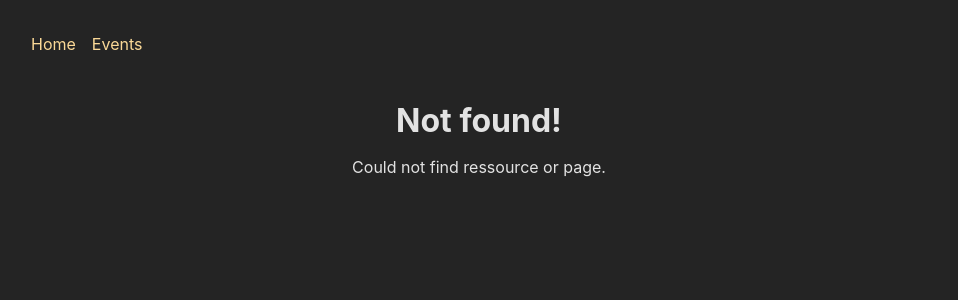
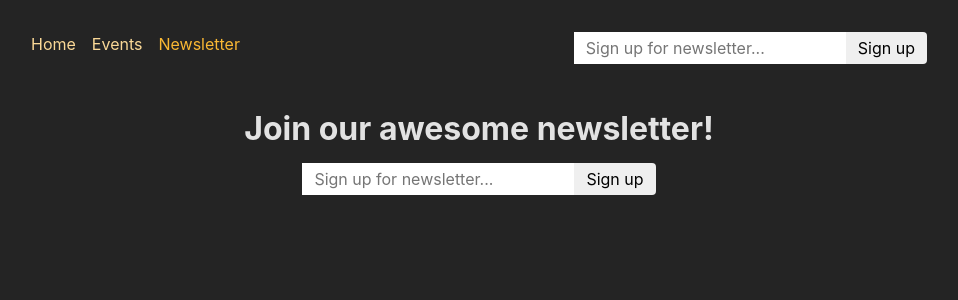
Before and after one commit to LuigiG34/react-routing-advanced, a React (Create React App) app in the folder frontend/: page /newsletter in a window 1280 px wide. Before the commit this address had no page. Shown: the top 300 px of the page, without its empty margins (161-1119 px from the left). Built offline with nearby package versions, Linux system fonts and the light colour scheme.

Commit message:
Behind the scenes work with useFetcher()

```diff
--- a/frontend/src/App.js
+++ b/frontend/src/App.js
@@ -1,34 +1,67 @@
-import {createBrowserRouter, RouterProvider} from "react-router-dom";
+import { RouterProvider, createBrowserRouter } from 'react-router-dom';
 
-import HomePage from "./pages/HomePage";
-import EventsPage, { loader as eventsLoader } from "./pages/EventsPage";
-import EventDetailPage, {action as deleteEventAction, loader as eventsDetailLoader} from "./pages/EventDetailPage";
-import NewEventPage from "./pages/NewEventPage";
-import EditEventPage from "./pages/EditEventPage";
-import RootLayout from "./pages/Root";
-import EventsRootLayout from "./pages/EventsRoot";
-import ErrorPage from "./pages/Error";
-import { action as manipulateEventAction } from "./components/EventForm";
+import EditEventPage from './pages/EditEvent';
+import ErrorPage from './pages/Error';
+import EventDetailPage, {
+    loader as eventDetailLoader,
+    action as deleteEventAction,
+} from './pages/EventDetail';
+import EventsPage, { loader as eventsLoader } from './pages/Events';
+import EventsRootLayout from './pages/EventsRoot';
+import HomePage from './pages/Home';
+import NewEventPage from './pages/NewEvent';
+import RootLayout from './pages/Root';
+import { action as manipulateEventAction } from './components/EventForm';
+import NewsletterPage, { action as newsletterAction } from './pages/Newsletter';
 
 const router = createBrowserRouter([
-    { path: "/", element: <RootLayout />,
+    {
+        path: '/',
+        element: <RootLayout />,
         errorElement: <ErrorPage />,
         children: [
             { index: true, element: <HomePage /> },
-            { path: "events", element: <EventsRootLayout />,
+            {
+                path: 'events',
+                element: <EventsRootLayout />,
                 children: [
-                    { index: true, element: <EventsPage />, loader: eventsLoader },
-                    { path: ':id', loader: eventsDetailLoader, id: "event-detail", children: [
-                            { index: true, element: <EventDetailPage />, action: deleteEventAction },
-                            { path: "edit", element: <EditEventPage />, action: manipulateEventAction },
-                        ]
+                    {
+                        index: true,
+                        element: <EventsPage />,
+                        loader: eventsLoader,
                     },
-                    { path: "new", element: <NewEventPage />, action: manipulateEventAction },
-                ]
+                    {
+                        path: ':eventId',
+                        id: 'event-detail',
+                        loader: eventDetailLoader,
+                        children: [
+                            {
+                                index: true,
+                                element: <EventDetailPage />,
+                                action: deleteEventAction,
+                            },
+                            {
+                                path: 'edit',
+                                element: <EditEventPage />,
+                                action: manipulateEventAction,
+                            },
+                        ],
+                    },
+                    {
+                        path: 'new',
+                        element: <NewEventPage />,
+                        action: manipulateEventAction,
+                    },
+                ],
             },
-        ]
+            {
+                path: 'newsletter',
+                element: <NewsletterPage />,
+                action: newsletterAction,
+            },
+        ],
     },
-])
+]);
 
 function App() {
     return <RouterProvider router={router} />;
--- a/frontend/src/components/MainNavigation.js
+++ b/frontend/src/components/MainNavigation.js
@@ -1,5 +1,7 @@
+import { NavLink } from 'react-router-dom';
+
 import classes from './MainNavigation.module.css';
-import {NavLink} from "react-router-dom";
+import NewsletterSignup from './NewsletterSignup';
 
 function MainNavigation() {
   return (
@@ -7,13 +9,39 @@
         <nav>
           <ul className={classes.list}>
             <li>
-            <NavLink to="/" className={({isActive}) => isActive ? classes.active : undefined} end>Home</NavLink>
+              <NavLink
+                  to="/"
+                  className={({ isActive }) =>
+                      isActive ? classes.active : undefined
+                  }
+                  end
+              >
+                Home
+              </NavLink>
             </li>
             <li>
-            <NavLink to="/events" className={({isActive}) => isActive ? classes.active : undefined}>Events</NavLink>
+              <NavLink
+                  to="/events"
+                  className={({ isActive }) =>
+                      isActive ? classes.active : undefined
+                  }
+              >
+                Events
+              </NavLink>
+            </li>
+            <li>
+              <NavLink
+                  to="/newsletter"
+                  className={({ isActive }) =>
+                      isActive ? classes.active : undefined
+                  }
+              >
+                Newsletter
+              </NavLink>
             </li>
           </ul>
         </nav>
+        <NewsletterSignup />
       </header>
   );
 }
--- /dev/null
+++ b/frontend/src/components/NewsletterSignup.js
@@ -0,0 +1,27 @@
+import classes from './NewsletterSignup.module.css';
+import {useFetcher} from "react-router-dom";
+import {useEffect} from "react";
+
+function NewsletterSignup() {
+    const fetcher = useFetcher();
+    const { data, state } = fetcher;
+
+    useEffect(() => {
+        if(state === 'idle' && data && data.message) {
+            window.alert(data.message);
+        }
+    }, [data, state]);
+
+    return (
+        <fetcher.Form method="post" action="/newsletter" className={classes.newsletter}>
+            <input
+                type="email"
+                placeholder="Sign up for newsletter..."
+                aria-label="Sign up for newsletter"
+            />
+            <button>Sign up</button>
+        </fetcher.Form>
+    );
+}
+
+export default NewsletterSignup;
--- /dev/null
+++ b/frontend/src/components/NewsletterSignup.module.css
@@ -0,0 +1,18 @@
+.newsletter input,
+.newsletter button {
+    font: inherit;
+    padding: 0.25rem 0.75rem;
+    border-radius: 0;
+    border: none;
+}
+
+.newsletter button {
+    border-top-right-radius: 4px;
+    border-bottom-right-radius: 4px;
+    cursor: pointer;
+}
+
+.newsletter button:hover {
+    background-color: var(--color-primary-300);
+    color: var(--color-gray-800);
+}
--- a/frontend/src/pages/EditEventPage.js
+++ b/frontend/src/pages/EditEvent.js
@@ -1,10 +1,10 @@
 import EventForm from "../components/EventForm";
 import {useRouteLoaderData} from "react-router-dom";
 
-function EditEventPage() {
+function EditEvent() {
     const data = useRouteLoaderData('event-detail');
 
     return <EventForm event={data.event} method='patch' />;
 }
 
-export default EditEventPage;
+export default EditEvent;
--- a/frontend/src/pages/EventDetailPage.js
+++ b/frontend/src/pages/EventDetail.js
@@ -1,13 +1,13 @@
 import {redirect, useRouteLoaderData} from "react-router-dom";
 import EventItem from "../components/EventItem";
 
-function EventDetailPage() {
+function EventDetail() {
     const data = useRouteLoaderData('event-detail');
 
     return <EventItem event={data.event} />;
 }
 
-export default EventDetailPage;
+export default EventDetail;
 
 export async function loader({request, params}) {
     const response = await fetch(`http://localhost:8080/events/${params.id}`);
--- a/frontend/src/pages/EventsPage.js
+++ b/frontend/src/pages/Events.js
@@ -1,7 +1,7 @@
 import EventsList from '../components/EventsList';
 import { useLoaderData  } from "react-router-dom";
 
-function EventsPage() {
+function Events() {
     const data = useLoaderData();
 
     // if(data.isError){
@@ -10,14 +10,10 @@
 
     const events = data.events;
 
-    return (
-        <>
-            <EventsList events={events} />
-        </>
-    );
+    return <EventsList events={events} />;
 }
 
-export default EventsPage;
+export default Events;
 
 export async function loader() {
     // You cannot use any eact hooks in a loader function
--- /dev/null
+++ b/frontend/src/pages/Home.js
@@ -0,0 +1,5 @@
+function Home() {
+    return <h1>HomePage</h1>;
+}
+
+export default Home;
--- a/frontend/src/pages/HomePage.js
+++ /dev/null
@@ -1,9 +0,0 @@
-function HomePage() {
-    return (
-        <>
-            <h1>HomePage</h1>
-        </>
-    )
-}
-
-export default HomePage;
--- a/frontend/src/pages/NewEventPage.js
+++ b/frontend/src/pages/NewEvent.js
@@ -1,7 +1,7 @@
 import EventForm from "../components/EventForm";
 
-function NewEventPage() {
+function NewEvent() {
     return <EventForm method='post' />;
 }
 
-export default NewEventPage;
+export default NewEvent;
--- /dev/null
+++ b/frontend/src/pages/Newsletter.js
@@ -0,0 +1,21 @@
+import NewsletterSignup from '../components/NewsletterSignup';
+import PageContent from '../components/PageContent';
+
+function NewsletterPage() {
+    return (
+        <PageContent title="Join our awesome newsletter!">
+            <NewsletterSignup />
+        </PageContent>
+    );
+}
+
+export default NewsletterPage;
+
+export async function action({ request }) {
+    const data = await request.formData();
+    const email = data.get('email');
+
+    // send to backend newsletter server ...
+    console.log(email);
+    return { message: 'Signup successful!' };
+}
```
Lines whose indentation alone changed are shown as unchanged.
